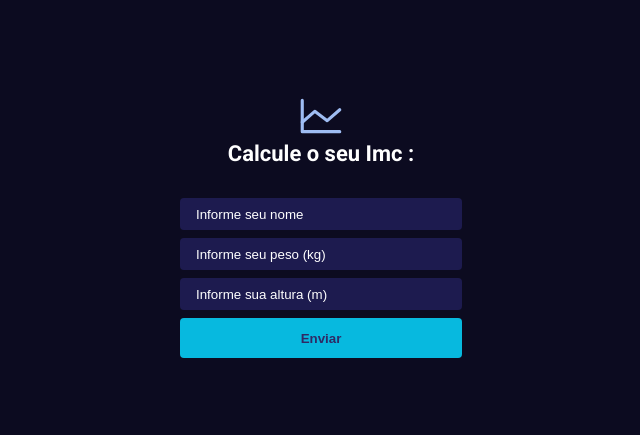
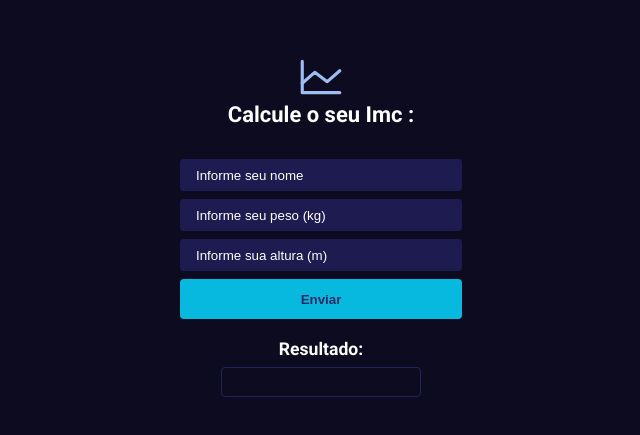
Before and after one commit to nataliaaraujo0/-calculateImc, a React (Vite) app: page / in a window 1280 px wide. Shown: the part 177-612 px from the top of the page, without its empty margins (319-959 px from the left). Built offline with nearby package versions, Linux system fonts and the light colour scheme.

Commit message:
projeto finalizado

```diff
--- a/src/components/Form/index.tsx
+++ b/src/components/Form/index.tsx
@@ -1,6 +1,6 @@
 import * as z from "zod";
 import { zodResolver } from "@hookform/resolvers/zod";
-import { FormWrapper } from "./styled";
+import { FormRsult, FormWrapper } from "./styled";
 
 import { useForm } from "react-hook-form";
 import { useState } from "react";
@@ -66,7 +66,10 @@ export function Form() {
 
         <button type="submit">Enviar</button>
       </FormWrapper>
-      {scale ? <h1 style={{ color: color }}>{scale}</h1> : ""}
+      <FormRsult>
+        <strong>Resultado: </strong>
+        <div>{scale ? <p style={{ color: color }}>{scale}</p> : ""}</div>
+      </FormRsult>
     </>
   );
 }
--- a/src/components/Form/styled.ts
+++ b/src/components/Form/styled.ts
@@ -7,6 +7,7 @@ export const FormWrapper = styled.form`
   height: auto;
 
   gap: 8px;
+  margin-bottom: 10px;
 
   input {
     background: #1d1b4f;
@@ -31,3 +32,23 @@ export const FormWrapper = styled.form`
     cursor: pointer;
   }
 `;
+
+export const FormRsult = styled.form`
+  display: flex;
+  flex-direction: column;
+  align-items: center;
+
+  strong {
+    color: #fff;
+    font-size: 1.1rem;
+    margin-bottom: 8px;
+  }
+  > div {
+    width: 200px;
+    height: 30px;
+    padding: 0.3rem;
+    text-align: center;
+    border-radius: 4px;
+    border: 1px solid #23235b;
+  }
+`;
```
